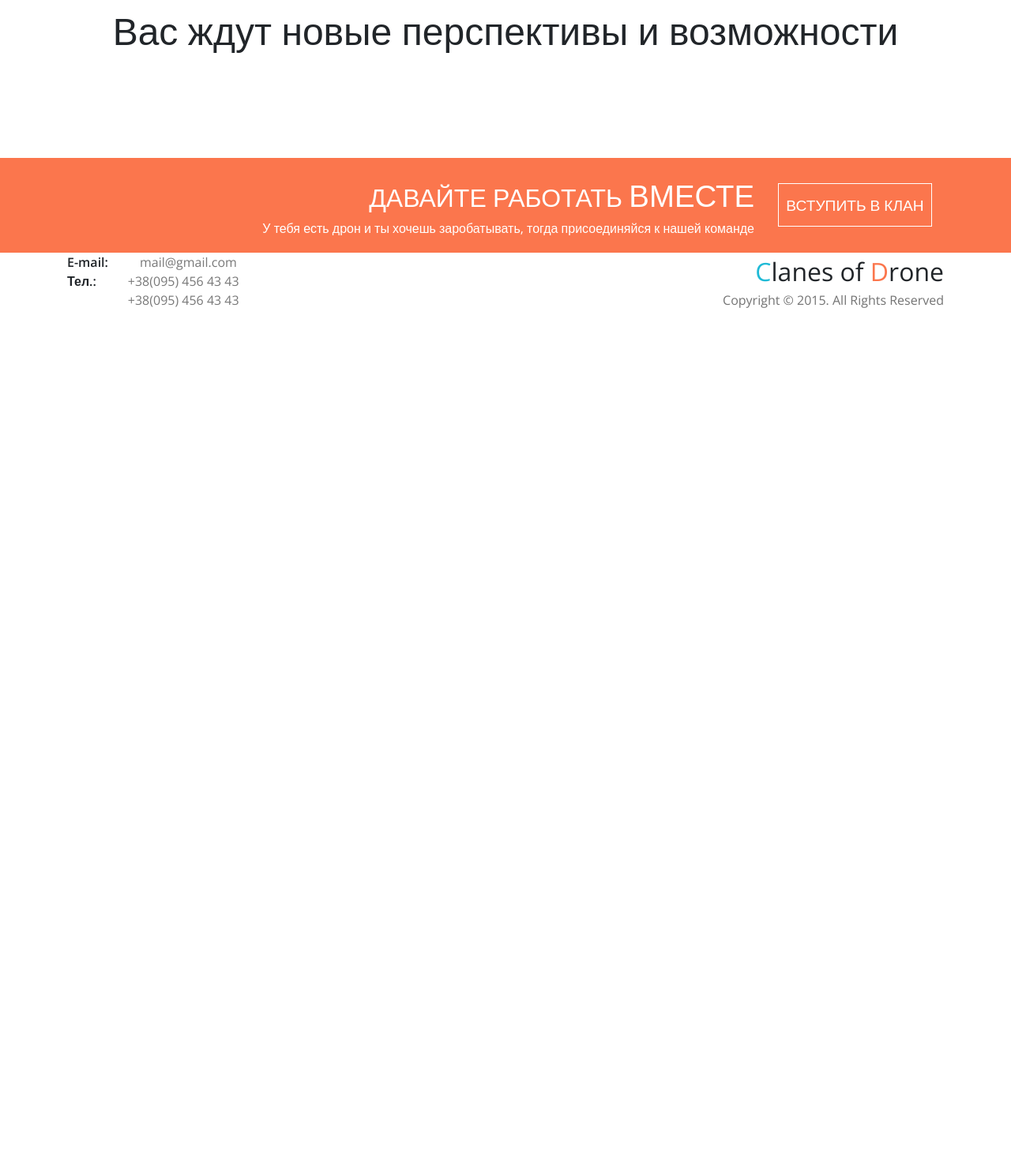
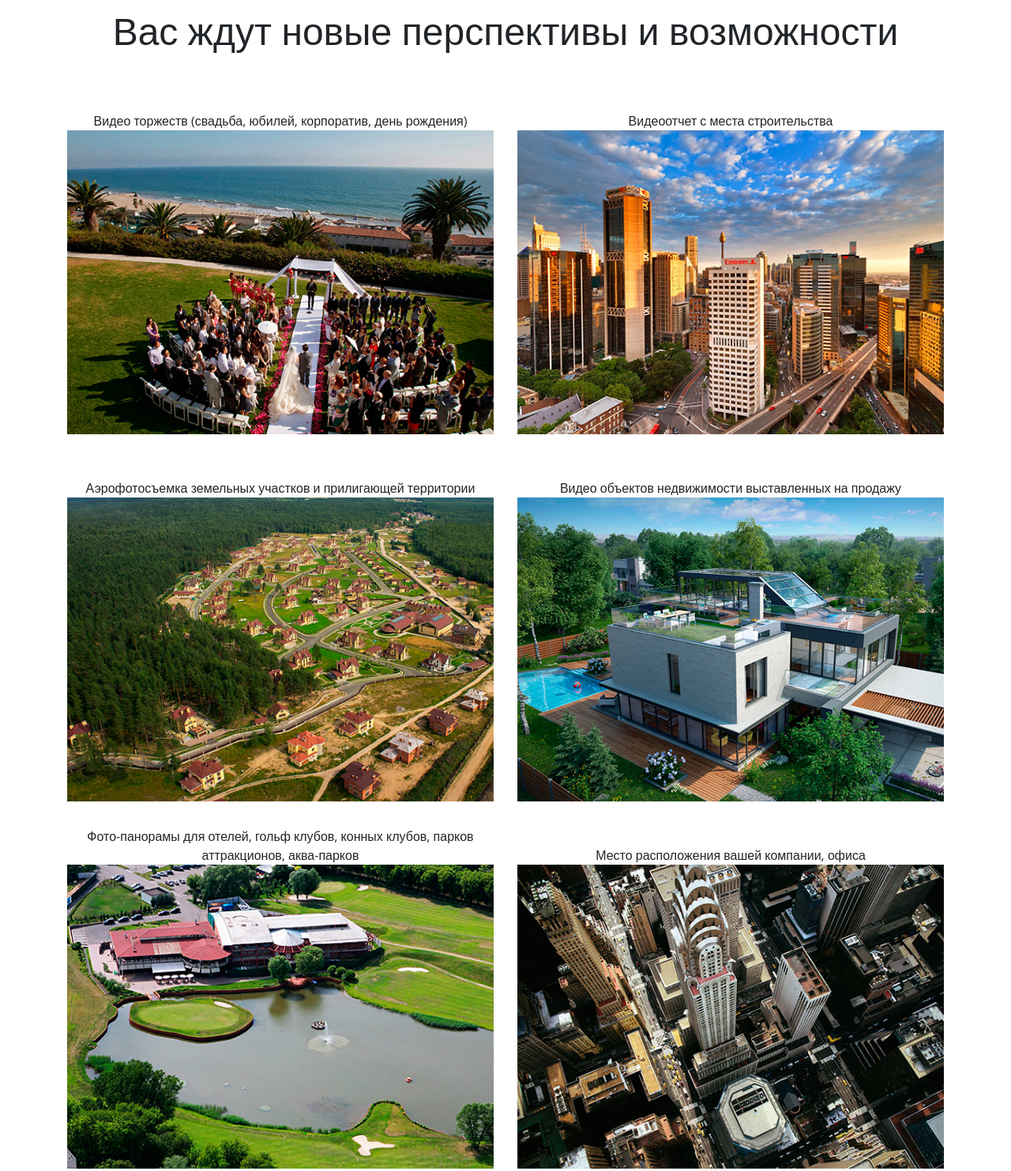
Before and after one commit to Toni-San/Clanes_of_Drone_0.1, a plain HTML site: page index.html in a window 1280 px wide. Shown: the part 955-2438 px from the top of the page at 79% size. Before the commit the page ends 1365 px from the top, so only its background shows below. Drawn offline with nearby package versions, Linux system fonts and the light colour scheme.

Commit message:
24102018w

```diff
--- a/css/styles.css
+++ b/css/styles.css
@@ -193,6 +193,74 @@ html, body {
 	font-size: 2em;
 	font-weight: 300;
 }
+.my-line-4 {
+}
+.my-container {
+	margin:  15px 0;
+	min-width: 320px;
+}
+.my-container-header {
+	display: flex;
+	justify-content: center;
+	align-items: flex-end;
+	height: 50px;
+}
+.my-container-header h6 {
+	margin: 0;
+	text-align: center;
+	font-size: 1em;
+	font-weight: 400;
+}
+.my-container-background-1 {
+	background-image: url(../images/picture1.jpg);
+	background-size: cover;
+	min-height: 385px;
+}
+.my-container-background-2 {
+	background-image: url(../images/picture2.jpg);
+	background-size: cover;
+	min-height: 385px;
+}
+.my-container-background-3 {
+	background-image: url(../images/picture3.jpg);
+	background-size: cover;
+	min-height: 385px;
+}
+.my-container-background-4 {
+	background-image: url(../images/picture4.jpg);
+	background-size: cover;
+	min-height: 385px;
+}
+.my-container-background-5 {
+	background-image: url(../images/picture5.jpg);
+	background-size: cover;
+	min-height: 385px;
+}
+.my-container-background-6 {
+	background-image: url(../images/picture6.jpg);
+	background-size: cover;
+	min-height: 385px;
+}
+.my-container-background-7 {
+	background-image: url(../images/picture7.jpg);
+	background-size: cover;
+	min-height: 385px;
+}
+.my-container-background-8 {
+	background-image: url(../images/picture8.jpg);
+	background-size: cover;
+	min-height: 385px;
+}
+.my-container-background-9 {
+	background-image: url(../images/picture9.jpg);
+	background-size: cover;
+	min-height: 385px;
+}
+.my-container-background-10 {
+	background-image: url(../images/picture10.jpg);
+	background-size: cover;
+	min-height: 385px;
+}
 
 /*media start*/
 @media (min-width: 576px) {
--- a/index.html
+++ b/index.html
@@ -63,6 +63,68 @@
 		<div class="row no-gutters my-line-3">
 			<h3 class="col-12">Вас ждут новые перспективы и возможности</h3>
 		</div>
+		<div class="row my-line-4">
+			<div class="col-12 col-md-6 my-container">
+				<div class="my-container-header">
+					<h6>Видео торжеств (свадьба, юбилей, корпоратив, день рождения)</h6>
+				</div>
+				<div class="my-container-background-1"> </div>
+			</div>
+			<div class="col-12 col-md-6 my-container">
+				<div class="my-container-header">
+					<h6>Видеоотчет с места строительства</h6>
+				</div>
+				<div class="my-container-background-2"> </div>
+			</div>
+			<div class="col-12 col-md-6 my-container">
+				<div class="my-container-header">
+					<h6>Аэрофотосъемка земельных участков и прилигающей территории</h6>
+				</div>
+				<div class="my-container-background-3"> </div>
+			</div>
+			<div class="col-12 col-md-6 my-container">
+				<div class="my-container-header">
+					<h6>Видео объектов недвижимости выставленных на продажу</h6>
+				</div>
+				<div class="my-container-background-4"> </div>
+			</div>
+			<div class="col-12 col-md-6 my-container">
+				<div class="my-container-header">
+					<h6>Фото-панорамы для отелей, гольф клубов, конных клубов, парков аттракционов, аква-парков</h6>
+				</div>
+				<div class="my-container-background-5"> </div>
+			</div>
+			<div class="col-12 col-md-6 my-container">
+				<div class="my-container-header">
+					<h6>Место расположения вашей компании, офиса</h6>
+				</div>
+				<div class="my-container-background-6"> </div>
+			</div>
+			<div class="col-12 col-md-6 my-container">
+				<div class="my-container-header">
+					<h6>Создаем рекламные ролики с помощью дронов</h6>
+				</div>
+				<div class="my-container-background-7"> </div>
+			</div>
+			<div class="col-12 col-md-6 my-container">
+				<div class="my-container-header">
+					<h6>Съемка сельскохозяйственных полей</h6>
+				</div>
+				<div class="my-container-background-8"> </div>
+			</div>
+			<div class="col-12 col-md-6 my-container">
+				<div class="my-container-header">
+					<h6>Съемка спротивных мероприятий</h6>
+				</div>
+				<div class="my-container-background-9"> </div>
+			</div>
+			<div class="col-12 col-md-6 my-container">
+				<div class="my-container-header">
+					<h6>Съемка в труднодоступных местах</h6>
+				</div>
+				<div class="my-container-background-10"> </div>
+			</div>
+		</div>
 	</div>
 </div>
 <footer>
```
